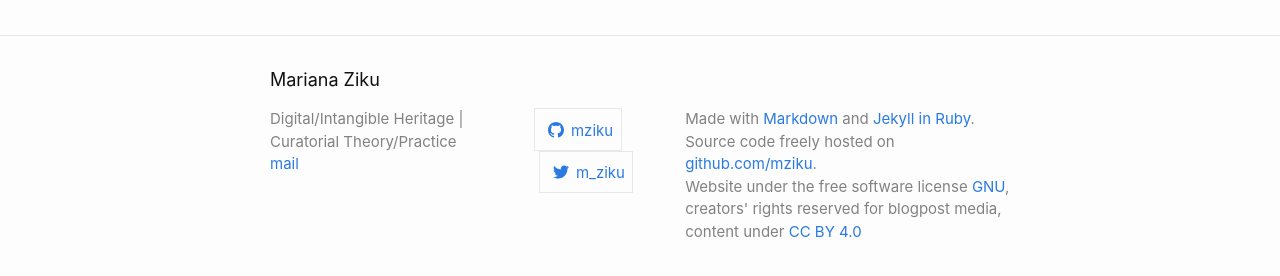
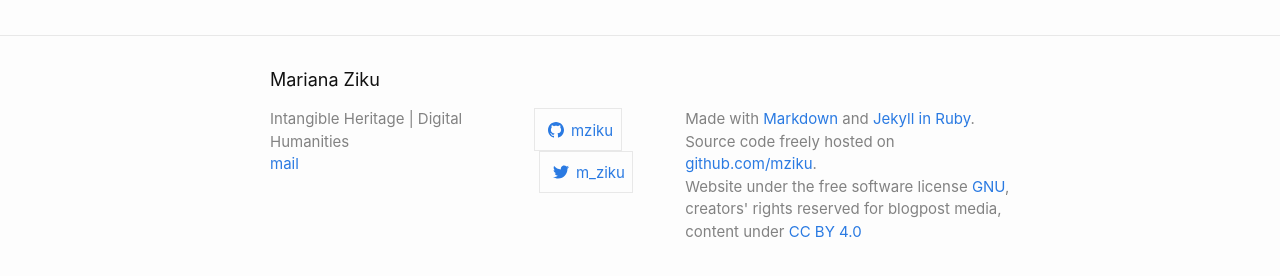
Before and after one commit to mziku/mziku.github.io, a Jekyll site: the page built from index.md, in a window 1280 px wide. Shown: the part 597-873 px from the top of the page. Built offline with Jekyll 4.4.1, drawn with Linux system fonts in a browser that asks for light colours.

Commit message:
Update footer.html

```diff
--- a/_includes/footer.html
+++ b/_includes/footer.html
@@ -8,7 +8,7 @@
       <div class="footer-col-wrapper">
         <div class="footer-col footer-col-1">
           <ul class="contact-list">
-            <li class="p-name">Digital/Intangible Heritage | Curatorial Theory/Practice</li><li><a class="u-email" href="mailto:ziku@mail.com">mail</a></li></ul>
+            <li class="p-name">Intangible Heritage | Digital Humanities</li><li><a class="u-email" href="mailto:ziku@mail.com">mail</a></li></ul>
         </div>
 
         <div class="footer-col footer-col-2"><ul class="social-media-list"><li><a href="https://github.com/mziku"><svg class="svg-icon"><use xlink:href="/assets/minima-social-icons.svg#github"></use></svg> <span class="username">mziku</span></a></li><li><a href="https://www.twitter.com/m_ziku"><svg class="svg-icon"><use xlink:href="/assets/minima-social-icons.svg#twitter"></use></svg> <span class="username">m_ziku</span></a></li></ul>
```
